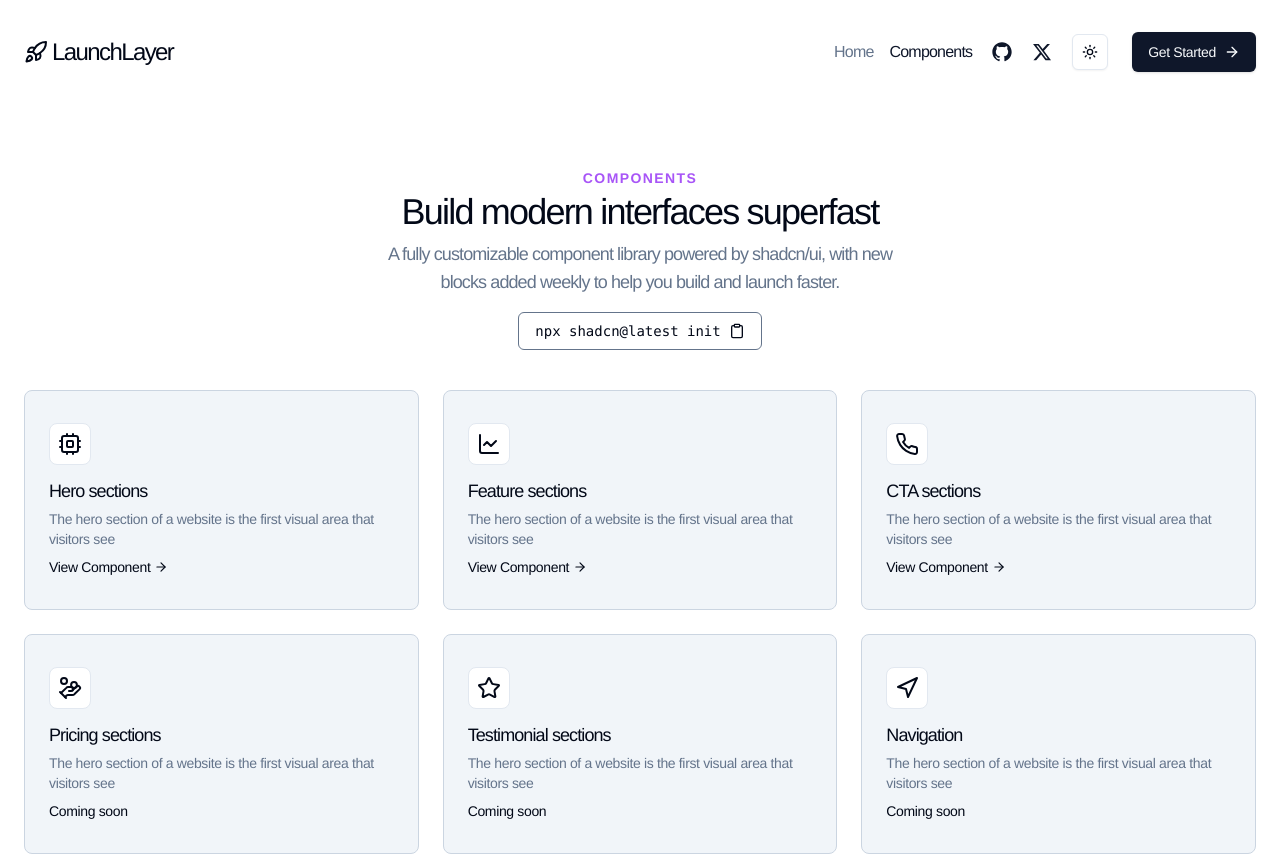
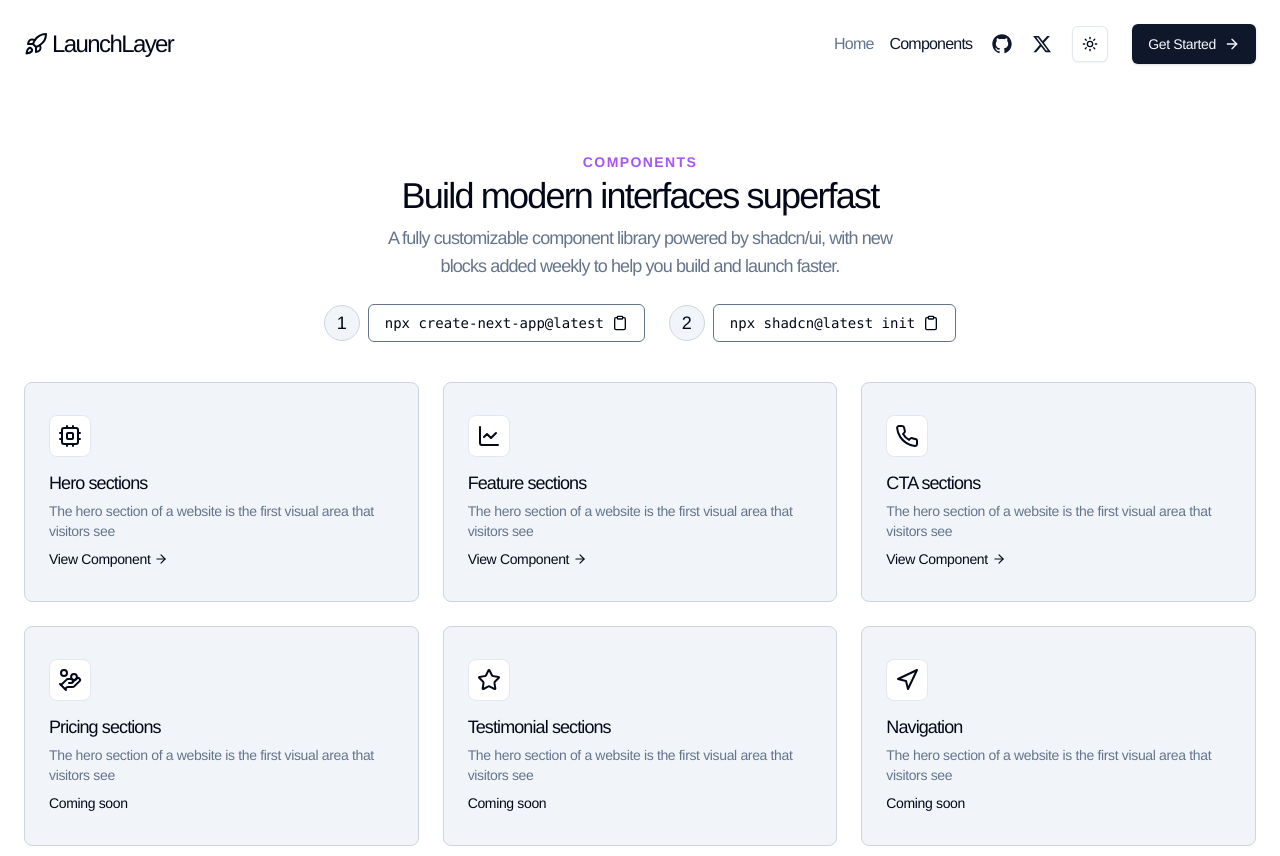
Before and after one commit to PiyushG-dev/launchlayer, a Next.js app: page /components in a window 1280 px wide. Shown: the top 856 px of the page. Built offline with nearby package versions, Linux system fonts and the light colour scheme.

Commit message:
shadcn-cmd-copy comp updated to package-cmd-copy

```diff
--- a/app/components/page.jsx
+++ b/app/components/page.jsx
@@ -1,4 +1,4 @@
-import ShadcnCmdCopy from "@/components/ui/shadcn-cmd-copy";
+import PackageCmdCopy from "@/components/ui/package-cmd-copy";
 import React from "react";
 import { componentPages } from "@/constants";
 import ComponentPageCard from "@/components/ui/component-page-card";
@@ -31,7 +31,7 @@ const Components = () => {
   return (
     <div className="w-full">
       <div className="max-w-screen-xl mx-auto px-6 py-16 flex flex-col gap-10 items-center">
-        <div className="flex flex-col gap-4 items-center">
+        <div className="flex flex-col gap-6 items-center">
           <div className="flex items-center flex-col gap-2">
             <div className="flex flex-col gap-1">
               <span className="font-semibold text-sm uppercase text-purple-500 text-center block tracking-widest">
@@ -46,7 +46,20 @@ const Components = () => {
               new blocks added weekly to help you build and launch faster.
             </p>
           </div>
-          <ShadcnCmdCopy />
+          <div className="flex gap-6 items-center">
+            <div className="flex items-center gap-2">
+              <div className="w-9 h-9 bg-muted border border-slate-300 rounded-full flex items-center justify-center text-lg font-medium">
+                1
+              </div>
+              <PackageCmdCopy cmd="npx create-next-app@latest" />
+            </div>
+            <div className="flex items-center gap-2">
+              <div className="w-9 h-9 bg-muted border border-slate-300 rounded-full flex items-center justify-center text-lg font-medium">
+                2
+              </div>
+              <PackageCmdCopy cmd="npx shadcn@latest init" />
+            </div>
+          </div>
         </div>
         <div className="grid lg:grid-cols-3 sm:grid-cols-2 gap-6">
           {componentPages.map((card) => {
--- a/components/layout/Navbar.jsx
+++ b/components/layout/Navbar.jsx
@@ -17,7 +17,7 @@ const Navbar = () => {
 
   return (
     <div className="w-full">
-      <div className="max-w-screen-xl mx-auto py-8 px-6 flex justify-between items-center">
+      <div className="max-w-screen-xl mx-auto py-6 px-6 flex justify-between items-center">
         <div>
           <Link href="/">
             <Logo />
--- a/components/ui/shadcn-cmd-copy.jsx
+++ b/components/ui/package-cmd-copy.jsx
@@ -2,11 +2,11 @@
 import React, { useState } from "react";
 import { Clipboard, Check } from "lucide-react";
 
-const ShadcnCmdCopy = () => {
+const PackageCmdCopy = ({ cmd }) => {
   const [copied, setCopied] = useState(false);
 
   const handleCopy = () => {
-    navigator.clipboard.writeText("npx shadcn@latest init");
+    navigator.clipboard.writeText(cmd);
     setCopied(true);
     setTimeout(() => {
       setCopied(false);
@@ -18,7 +18,7 @@ const ShadcnCmdCopy = () => {
       onClick={handleCopy}
       className="flex items-center gap-2 border border-muted-foreground rounded-md px-4 py-2 cursor-pointer hover:text-muted-foreground transition-colors"
     >
-      <p className="text-sm font-mono ">npx shadcn@latest init</p>
+      <p className="text-sm font-mono ">{cmd}</p>
       {copied ? (
         <Check size={16} />
       ) : (
@@ -28,4 +28,4 @@ const ShadcnCmdCopy = () => {
   );
 };
 
-export default ShadcnCmdCopy;
+export default PackageCmdCopy;
```
